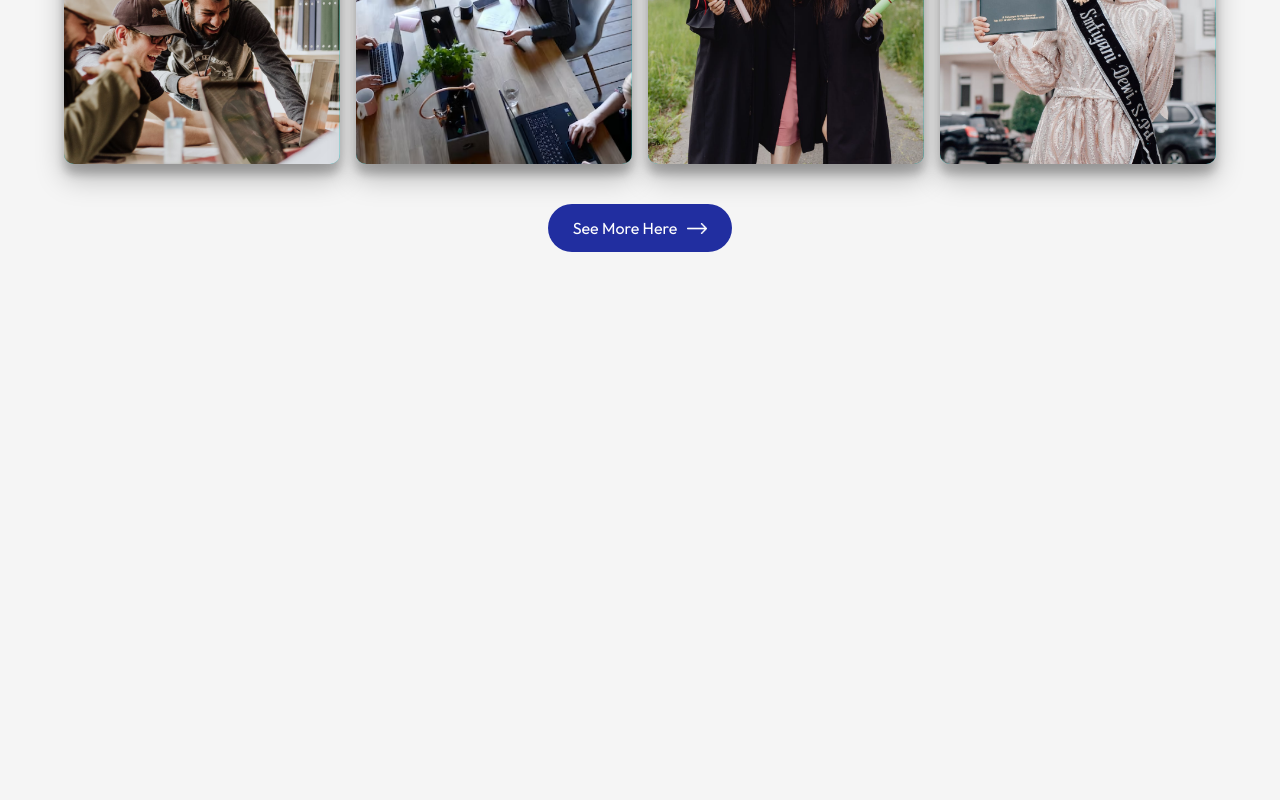
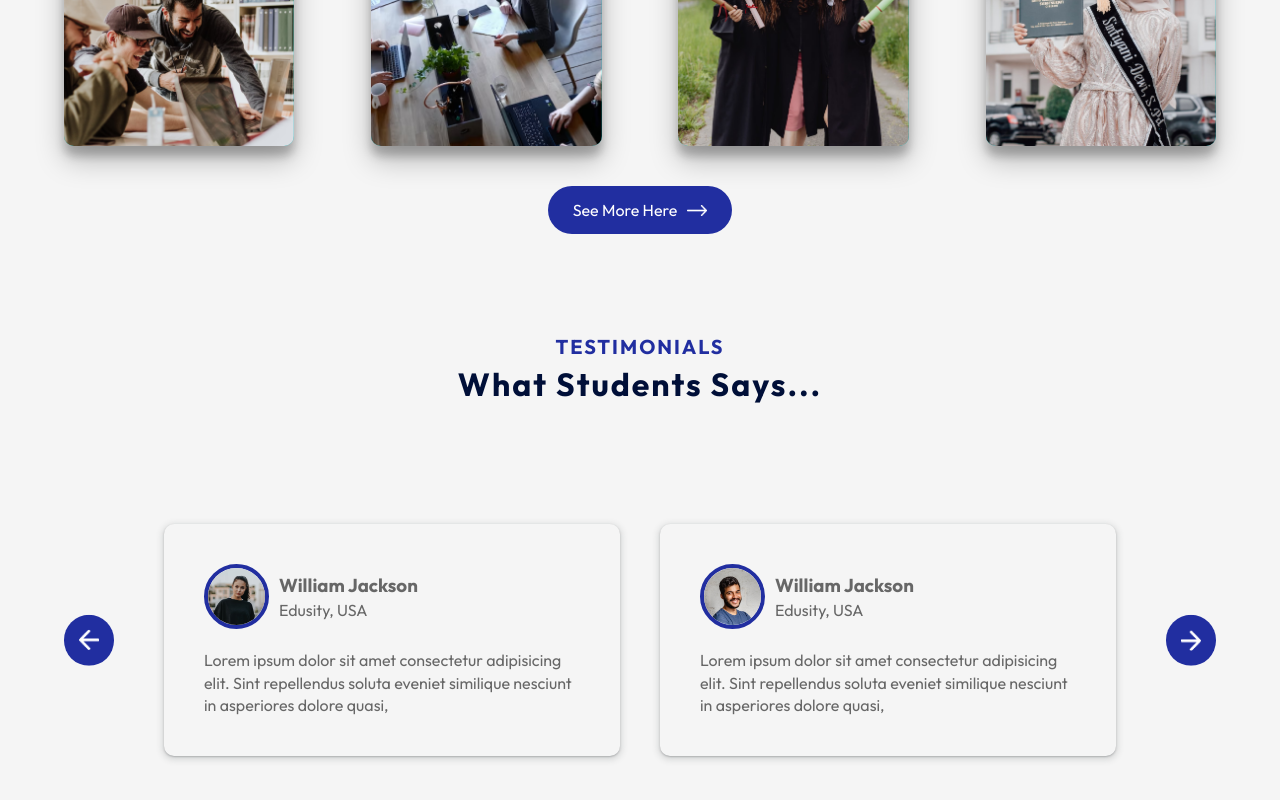
Before and after one commit to Sujan680/Practice-Project-Edusity-, a React (Vite) app in the folder edusity/: page / in a window 1280 px wide. Shown: the part 2288-3088 px from the top of the page. Before the commit the page ends 2620 px from the top, so only its background shows below. Built offline with nearby package versions, Linux system fonts and the light colour scheme.

Commit message:
Slider component using react js

```diff
--- a/edusity/src/App.jsx
+++ b/edusity/src/App.jsx
@@ -3,6 +3,7 @@ import Campus from "./components/campus/Campus"
 import Hero from "./components/hero/hero"
 import Navbar from "./components/navbar/Navbar"
 import Programs from "./components/programs/Programs"
+import Testimonials from "./components/testimonials/Testimonials "
 import Title from "./components/title/Title"
 
 const App = () => {
@@ -17,6 +18,8 @@ const App = () => {
       <About/>
       <Title subTitle='Gallery' title='Campus Photos' />
       <Campus/>
+      <Title subTitle='Testimonials' title='What Students Says...' />
+      <Testimonials/>
     </div>
   )
 }
--- a/edusity/src/components/campus/campus.css
+++ b/edusity/src/components/campus/campus.css
@@ -1,7 +1,7 @@
-
 
 .campus{
-    margin: 80px auto;
+    margin: 100px auto;
+    /* padding: 0 80px; */
     width: 90%;
     text-align: center;
 }
@@ -15,7 +15,7 @@
 }
 
 .gallery img{
-    width: 24%;
+    width: 20%;
     border-radius: 10px;
     background: rgb(34,193,195);
     box-shadow: rgba(0, 0, 0, 0.25) 0px 14px 28px, rgba(0, 0, 0, 0.22) 0px 10px 10px;
--- a/edusity/src/components/programs/program.css
+++ b/edusity/src/components/programs/program.css
@@ -1,7 +1,8 @@
 
 
 .programs {
-    margin: 80px auto;
+    margin: 100px auto;
+    /* padding: 0 80px; */
     width: 90%;
     display: flex;
     align-items: center;
--- /dev/null
+++ b/edusity/src/components/testimonials/Testimonials .jsx
@@ -0,0 +1,88 @@
+import './testimonial.css';
+import next_icon from '../../assets/next-icon.png';
+import back_icon from '../../assets/back-icon.png';
+import user_1 from '../../assets/user-1.png';
+import user_2 from '../../assets/user-2.png';
+import user_3 from '../../assets/user-3.png';
+import user_4 from '../../assets/user-4.png';
+import { useRef } from 'react';
+
+const Testimonials  = () => {
+
+    const slider = useRef();
+    let tx = 0;
+
+    const slideForward = () => {
+        if(tx > -50){
+            tx -= 25;
+        }
+        slider.current.style.transform = `translateX(${tx}%)`
+    }
+
+    const slideBackward = () => {
+        if(tx < 0){
+            tx += 25;
+        }
+        slider.current.style.transform = `translateX(${tx}%)`
+    }
+  return (
+    <div className='testimonials'>
+        <img src={next_icon} alt="" className='next-btn' onClick={slideForward}/>
+        <img src={back_icon} alt="" className='back-btn' onClick={slideBackward}/>
+        <div className="slider">
+            <ul ref={slider}>
+                <li>
+                    <div className="slide">
+                        <div className="user-info">
+                            <img src={user_1} alt="" />
+                            <div>
+                            <h3>William Jackson</h3>
+                            <span>Edusity, USA</span>
+                        </div>
+                        </div>
+                        <p>Lorem ipsum dolor sit amet consectetur adipisicing elit. Sint repellendus soluta eveniet similique nesciunt in asperiores dolore quasi,</p>
+                    </div>
+                </li>
+                <li>
+                    <div className="slide">
+                        <div className="user-info">
+                            <img src={user_2} alt="" />
+                            <div>
+                            <h3>William Jackson</h3>
+                            <span>Edusity, USA</span>
+                        </div>
+                        </div>
+                        <p>Lorem ipsum dolor sit amet consectetur adipisicing elit. Sint repellendus soluta eveniet similique nesciunt in asperiores dolore quasi,</p>
+                    </div>
+                </li>
+                <li>
+                    <div className="slide">
+                        <div className="user-info">
+                            <img src={user_3} alt="" />
+                            <div>
+                            <h3>William Jackson</h3>
+                            <span>Edusity, USA</span>
+                        </div>
+                        </div>
+                        <p>Lorem ipsum dolor sit amet consectetur adipisicing elit. Sint repellendus soluta eveniet similique nesciunt in asperiores dolore quasi,</p>
+                    </div>
+                </li>
+                <li>
+                    <div className="slide">
+                        <div className="user-info">
+                            <img src={user_4} alt="" />
+                            <div>
+                            <h3>William Jackson</h3>
+                            <span>Edusity, USA</span>
+                        </div>
+                        </div>
+                        <p>Lorem ipsum dolor sit amet consectetur adipisicing elit. Sint repellendus soluta eveniet similique nesciunt in asperiores dolore quasi,</p>
+                    </div>
+                </li>
+            </ul>
+        </div>
+    </div>
+  )
+}
+
+export default Testimonials
--- /dev/null
+++ b/edusity/src/components/testimonials/testimonial.css
@@ -0,0 +1,63 @@
+
+.testimonials{
+    margin: 100px auto;
+    padding: 0 80px;
+    width: 90%;
+    position: relative;
+}
+
+.next-btn, .back-btn {
+    position: absolute;
+    top: 50%;
+    right: 0;
+    transform: translateY(-50%);
+    padding: 15px;
+    width: 50px;
+    border-radius: 50%;
+    cursor: pointer;
+    background: #212EA0;
+}
+
+.back-btn{
+    left: 0;
+    right: auto;
+}
+
+.slider {
+    overflow: hidden;
+}
+
+.slider ul{
+    display: flex;
+    width: 200%;
+    overflow-x: hidden;
+    transition: 0.5s;
+}
+
+.slider ul li{
+    list-style: none;
+    width: 50%;
+    padding: 20px;
+}
+
+.slide {
+    box-shadow: rgba(60, 64, 67, 0.3) 0px 1px 2px 0px, rgba(60, 64, 67, 0.15) 0px 2px 6px 2px;
+    padding: 40px;
+    border-radius: 10px;
+    color: #676767;
+    line-height: 1.4 ;
+}
+
+.slide img{
+    width: 65px;
+    border-radius: 50%;
+    margin-right: 10px;
+    border: 4px solid #212EA0;
+}
+
+.user-info{
+    display: flex;
+    align-items: center;
+    margin-bottom: 20px;
+    font-size: 16px;
+}
```
